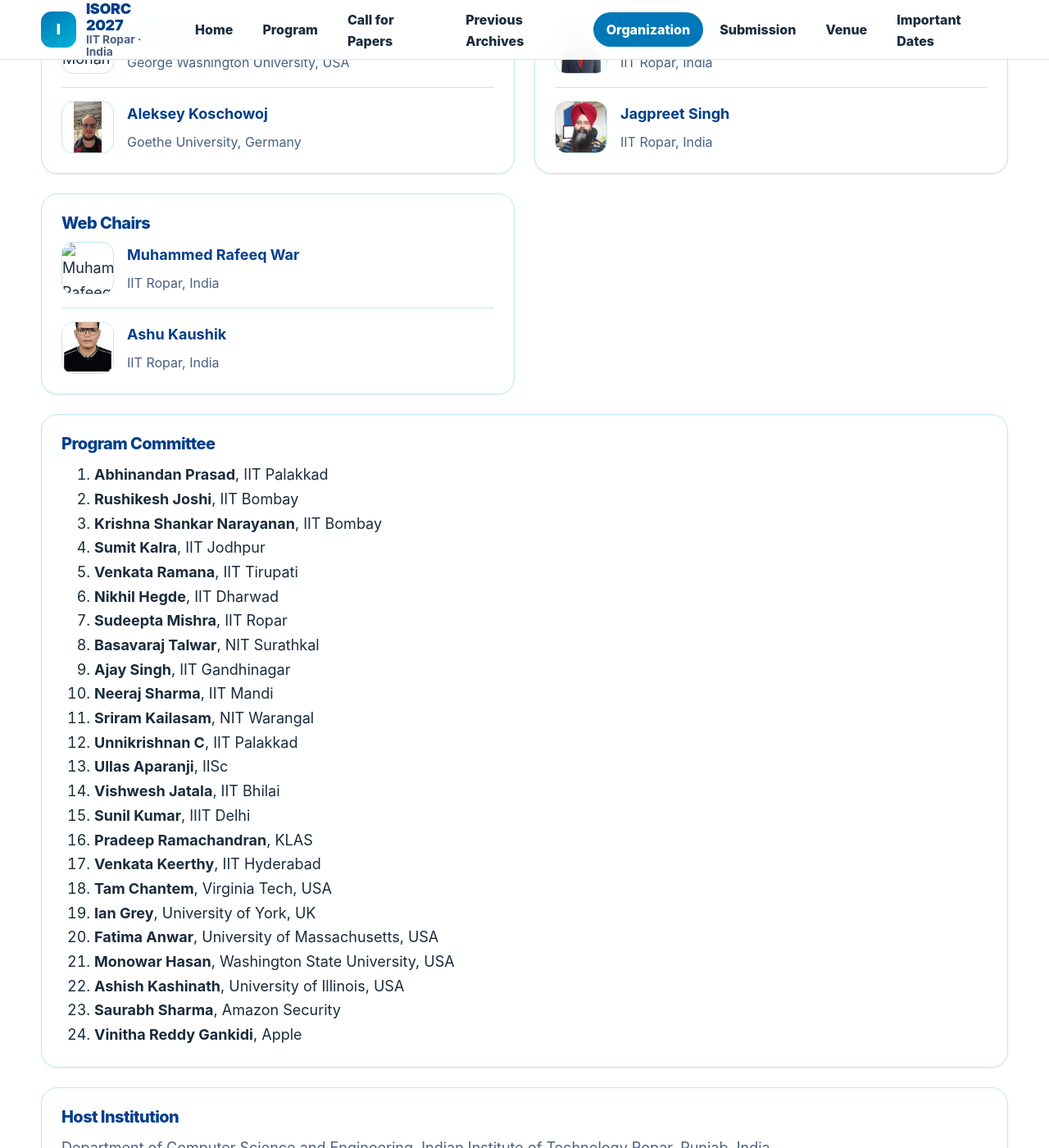
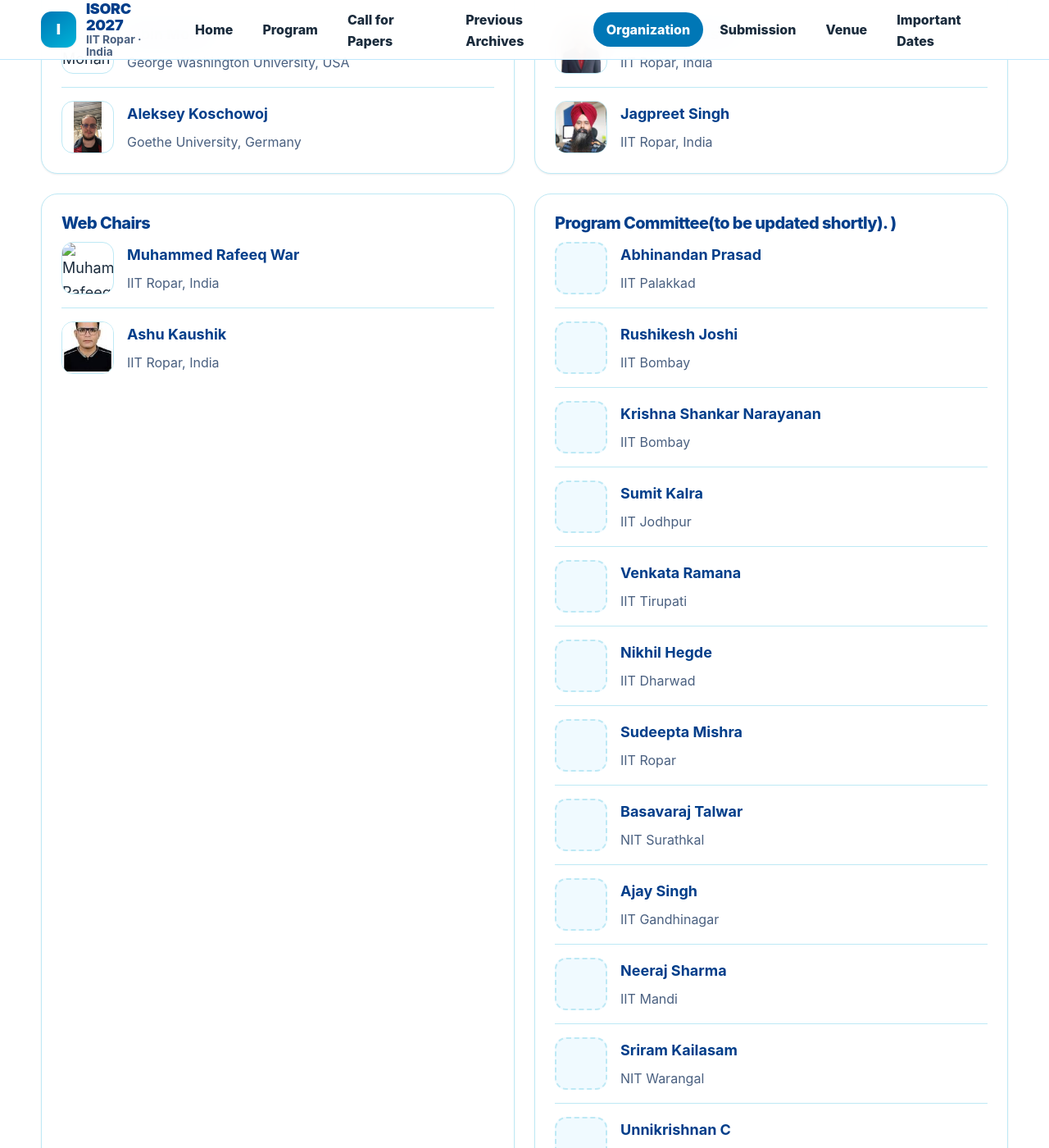
Before and after one commit to isorc2027/isorc2027.github.io, a Jekyll site: the page built from organization.md, in a window 1280 px wide and 1400 px high, scrolled down 1337 px. Shown: the whole window at 82% size. Built offline with Jekyll 4.4.1, drawn with Linux system fonts in a browser that asks for light colours; some of the changed text lies outside the part shown.

Commit message:
Update Program Committee notice

```diff
--- a/_data/committee.yml
+++ b/_data/committee.yml
@@ -74,7 +74,8 @@
         email: "ashu.kaushik@iitrpr.ac.in"
         photo: "Ashu_Kaushik.jpeg"
 
-  - title: "Program Committee"
+  - title: "Program Committee(to be updated shortly).
+)"
     members:
       - name: "Abhinandan Prasad"
         affiliation: "IIT Palakkad"
```
